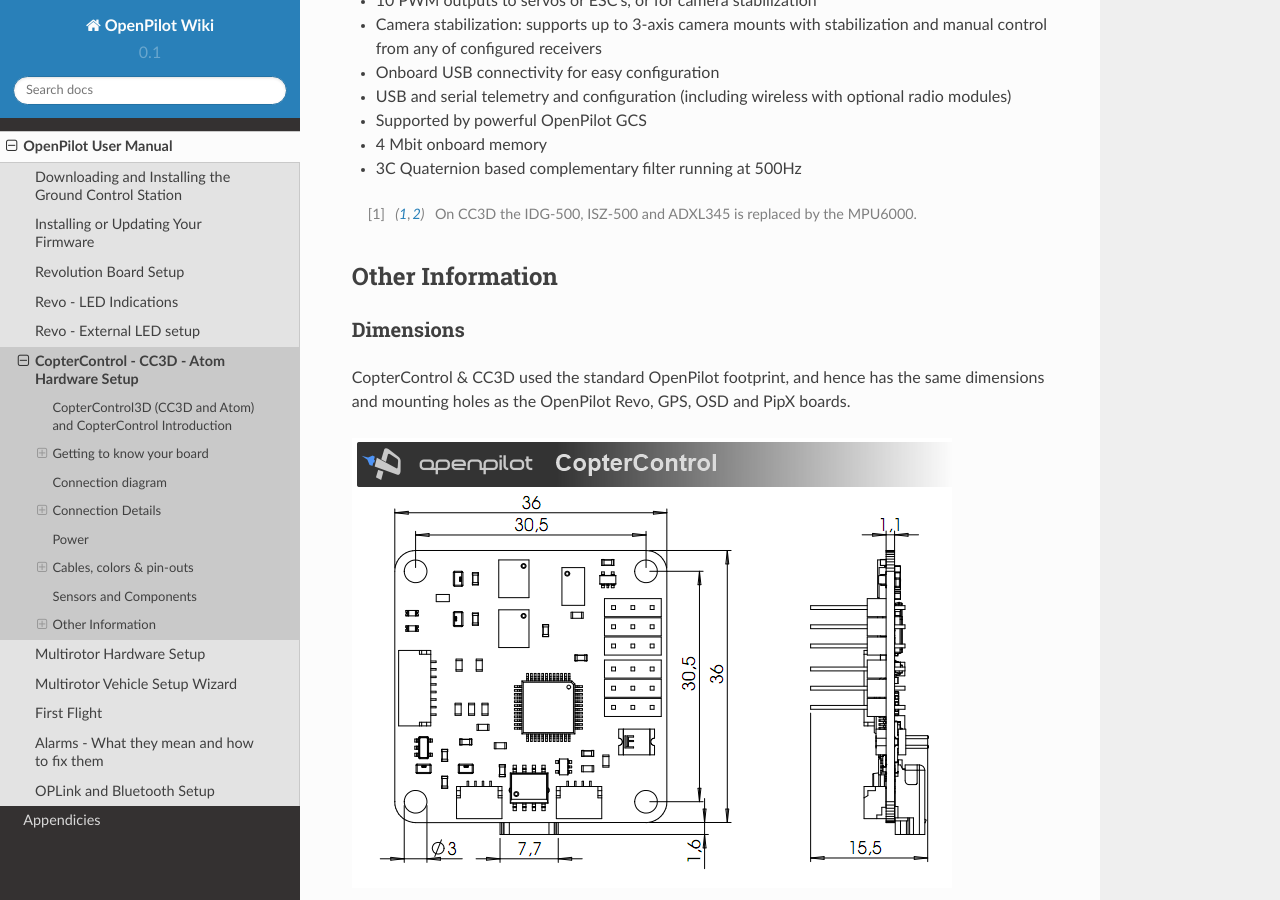
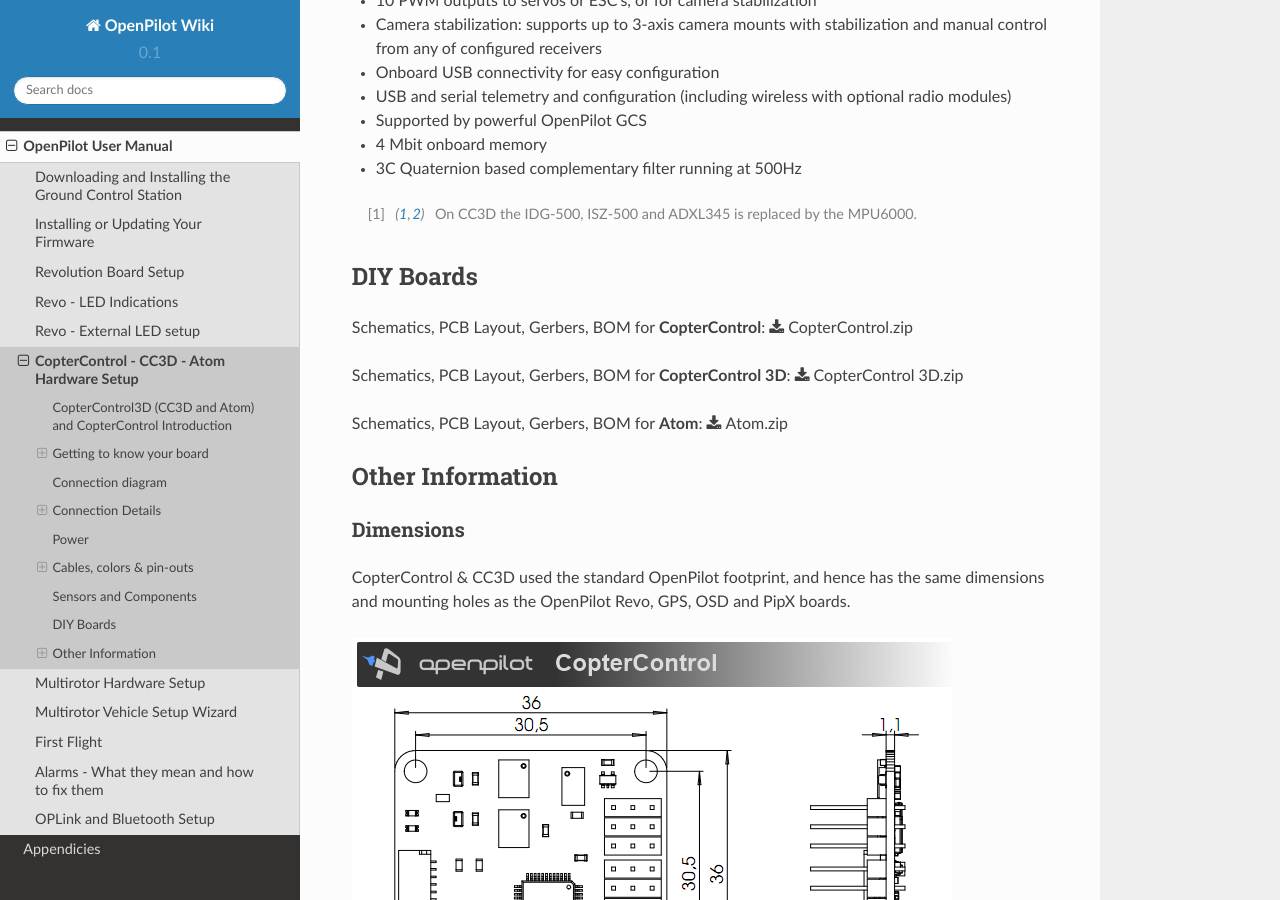
Before and after one commit to UncleRus/OPWiki, a Sphinx documentation site: the page built from source/user_manual/cc3d.rst, in a window 1280 px wide and 900 px high, scrolled down 8797 px. Built offline with Sphinx 7.4.7 and the Read the Docs theme 2.0.0, drawn with Linux system fonts in a browser that asks for light colours.

Commit message:
HW information

```diff
--- a/source/user_manual/cc3d.rst
+++ b/source/user_manual/cc3d.rst
@@ -362,6 +362,19 @@
 .. [#f1] On CC3D the IDG-500, ISZ-500 and ADXL345 is replaced by the MPU6000.
 
 
+DIY Boards
+----------
+
+Schematics, PCB Layout, Gerbers, BOM for **CopterControl**:
+:download:`CopterControl.zip </files/hw/CopterControl.zip>`
+
+Schematics, PCB Layout, Gerbers, BOM for **CopterControl 3D**:
+:download:`CopterControl 3D.zip </files/hw/CopterControl 3D.zip>`
+
+Schematics, PCB Layout, Gerbers, BOM for **Atom**:
+:download:`Atom.zip </files/hw/Atom.zip>`
+
+
 Other Information
 -----------------
 
```
Also changed, not shown: source/user_manual/oplink/overview.rst (+9 -0 lines), source/user_manual/revo.rst (+19 -13 lines), 9 other files.
